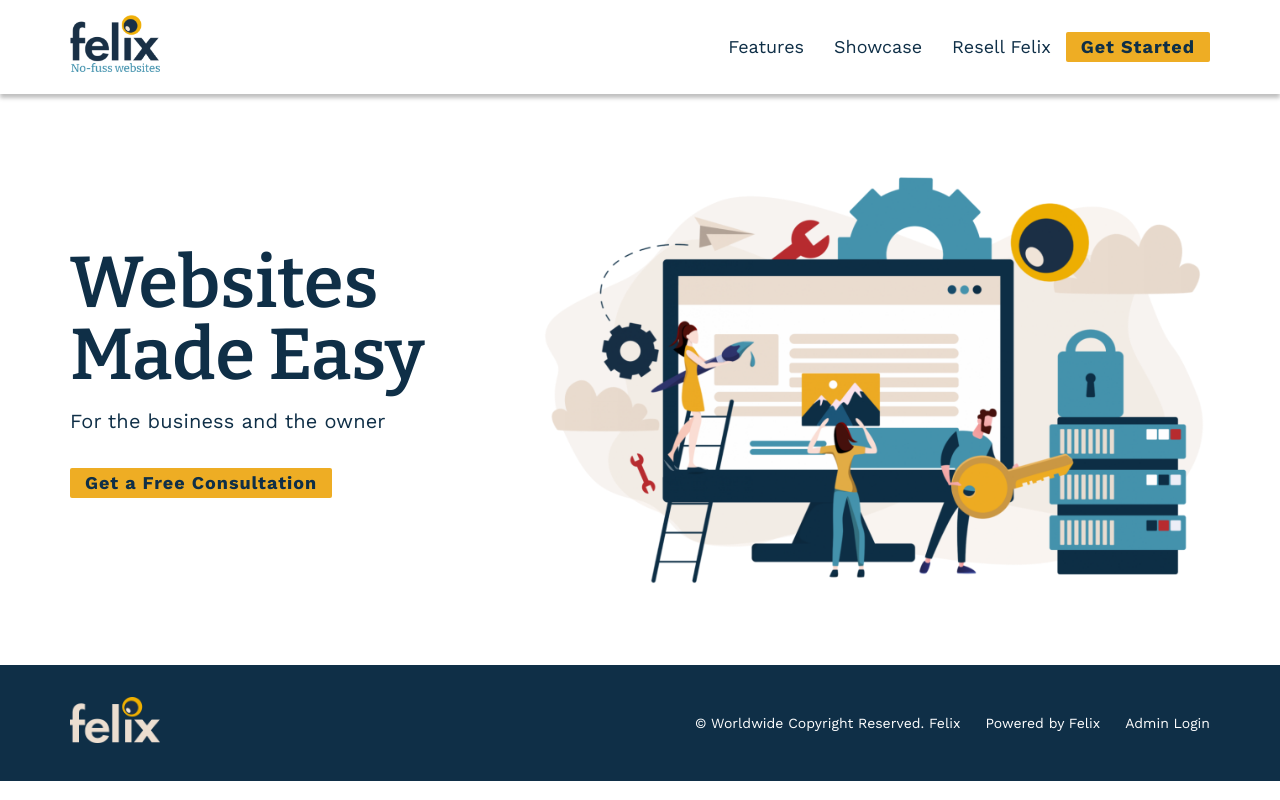
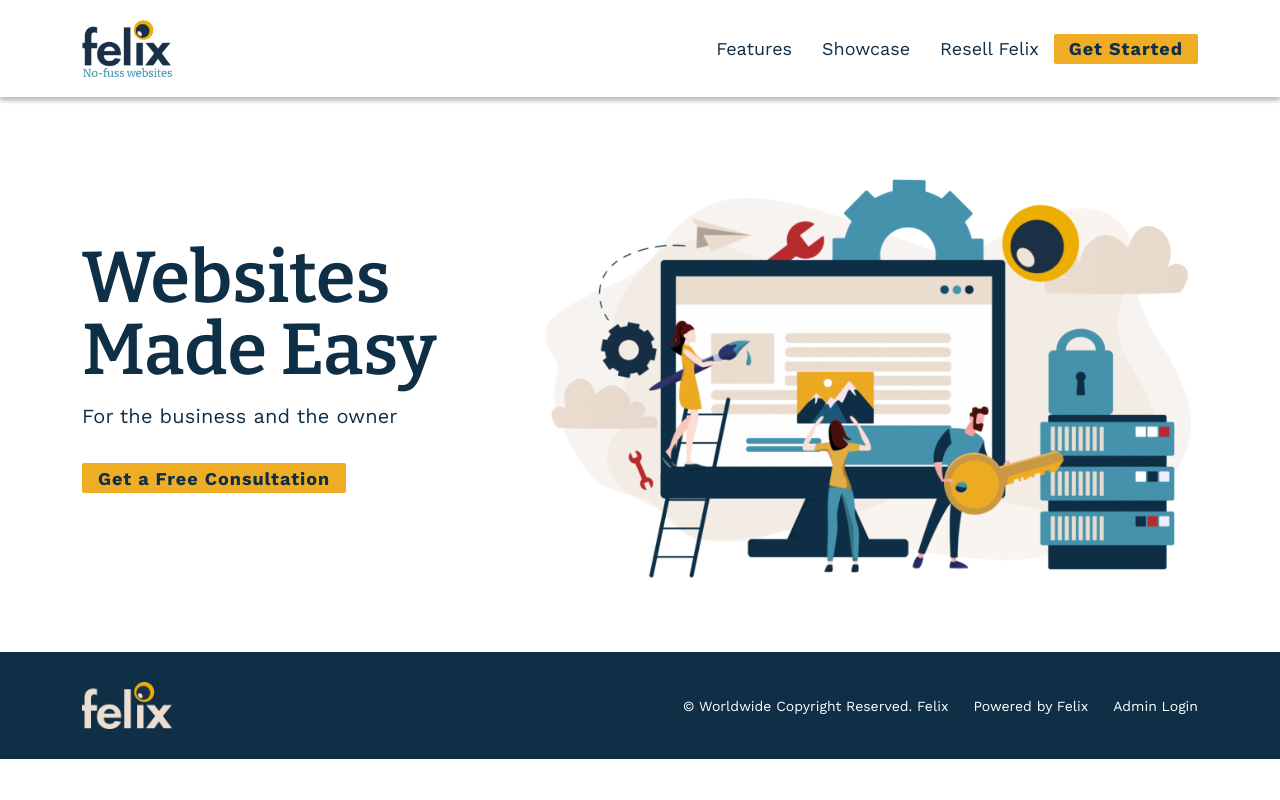
Before and after one commit to wasim-redalkemi/felix-bs, a React app: page / in a window 1280 px wide. Built offline with nearby package versions, Linux system fonts and the light colour scheme.

Commit message:
change to bootstrap

```diff
--- a/package.json
+++ b/package.json
@@ -6,7 +6,9 @@
     "@testing-library/jest-dom": "^5.16.2",
     "@testing-library/react": "^12.1.4",
     "@testing-library/user-event": "^13.5.0",
+    "bootstrap": "^5.1.3",
     "react": "^17.0.2",
+    "react-bootstrap": "^2.2.3",
     "react-dom": "^17.0.2",
     "react-scripts": "5.0.0",
     "sass": "^1.49.9",
--- a/src/components/Footer.js
+++ b/src/components/Footer.js
@@ -1,29 +1,30 @@
 import { Link } from "react-router-dom";
+import { Container, Row, Col } from "react-bootstrap";
 export default function Footer() {
   return(
     <footer className="footer">
-      <div className="container">
-        <div className="row">
-          <div className="col d-flex align-items-center justify-content-between">
+      <Container>
+        <Row>
+          <Col xs="12" className="d-flex align-items-center justify-content-between">
             <div className="logo">
               <Link to="/">
                 <img src="/assets/images/logo-light.png" alt="logo" />
               </Link>
             </div>
-            <ul className="nav">
-              <li className="nav-item">
-                © Worldwide Copyright Reserved. <Link to="/" className="nav-link">Felix</Link>
+            <ul className="footer-links m-0 p-0">
+              <li className="footer-link-item">
+                © Worldwide Copyright Reserved. <Link to="/" className="footer-link">Felix</Link>
               </li>
-              <li className="nav-item">
-                <Link to="/" className="nav-link">Powered by Felix</Link>
+              <li className="footer-link-item">
+                <Link to="/" className="footer-link">Powered by Felix</Link>
               </li>
-              <li className="nav-item">
-                <Link to="/" className="nav-link">Admin Login</Link>
+              <li className="footer-link-item">
+                <Link to="/" className="footer-link">Admin Login</Link>
               </li>
             </ul>
-          </div>
-        </div>
-      </div>
+          </Col>
+        </Row>
+      </Container>
     </footer>
   );
 }
--- a/src/components/Header.js
+++ b/src/components/Header.js
@@ -1,24 +1,26 @@
+import { Container, Row, Col, Navbar, Nav } from "react-bootstrap";
 import { NavLink, Link } from "react-router-dom";
 export default function Header() {
   return(
     <header className="header">
-      <div className="container">
-        <div className="row">
-          <div className="col d-flex align-items-center justify-content-between">
-            <div className="logo">
-              <Link to="/">
-                <img src="/assets/images/logo.png" alt="logo" />
-              </Link>
-            </div>
-            <div className="nav">
-              <NavLink to="/" className={(navData) => "nav-link " + (navData.isActive ? "selected" : "")}>Features</NavLink>
-              <NavLink to="/" className={(navData) => "nav-link " + (navData.isActive ? "selected" : "")}>Showcase</NavLink>
-              <NavLink to="/" className={(navData) => "nav-link " + (navData.isActive ? "selected" : "")}>Resell Felix</NavLink>
-              <NavLink to="/contact" className={(navData) => "nav-link header-btn " + (navData.isActive ? "selected" : "")}>Get Started</NavLink>
-            </div>
-          </div>
-        </div>
-      </div>
+      <Container>
+        <Row>
+          <Col xs={12}>
+            <Navbar expand="lg" className="py-0">
+              <Navbar.Brand href="/" className="logo"><img src="/assets/images/logo.png" alt="logo" /></Navbar.Brand>
+              <Navbar.Toggle aria-controls="header-nav" />
+              <Navbar.Collapse id="header-nav">
+                <Nav className="ms-auto">
+                  <NavLink to="/" className={(navData) => "nav-link " + (navData.isActive ? "selected" : "")}>Features</NavLink>
+                  <NavLink to="/" className={(navData) => "nav-link " + (navData.isActive ? "selected" : "")}>Showcase</NavLink>
+                  <NavLink to="/" className={(navData) => "nav-link " + (navData.isActive ? "selected" : "")}>Resell Felix</NavLink>
+                  <NavLink to="/contact" className={(navData) => "nav-link header-btn " + (navData.isActive ? "selected" : "")}>Get Started</NavLink>
+                </Nav>
+              </Navbar.Collapse>
+            </Navbar>
+          </Col>
+        </Row>
+      </Container>
     </header>
   );
 }
--- a/src/css/style.scss
+++ b/src/css/style.scss
@@ -76,35 +76,6 @@ a, a:hover{
 img{
 	max-width: 100%;
 }
-
-.container{
-	width: 100%;
-	max-width: 1170px;
-	margin: 0 auto;
-	padding: 0 15px;
-}
-.row{
-	display: flex;
-	flex-wrap: wrap;
-	margin-left: -15px;
-	margin-right: -15px;
-	.col{
-		padding: 0 15px;
-		flex-basis: 100%;
-		max-width: 100%;
-	}
-}
-
-.d-flex{
-	display: flex;
-}
-.align-items-center{
-	align-items: center;
-}
-.justify-content-between{
-	justify-content: space-between;
-}
-
 .btn{
 	background: map.get($colors, "color2");
 	border-radius: 2px;
@@ -130,7 +101,7 @@ img{
 			max-width: 90px;
 		}
 	}
-	.nav{
+	.navbar-nav{
 		.nav-link{
 			color: map.get($colors, "color1");
 			font-size: 18px;
@@ -154,13 +125,13 @@ img{
 			max-width: 90px;
 		}
 	}
-	.nav{
-		.nav-item, .nav-link{
+	.footer-links{
+		.footer-link-item, .footer-link{
 			display: inline-block;
 			color: #fff;
 			font-size: 14px;
 		}
-		.nav-item{
+		.footer-link-item{
 			margin-left: 25px;
 		}
 	}
--- a/src/index.js
+++ b/src/index.js
@@ -3,6 +3,7 @@ import ReactDOM from "react-dom";
 import { BrowserRouter, Routes, Route } from "react-router-dom";
 
 //css
+import 'bootstrap/dist/css/bootstrap.min.css';
 import "./css/style.scss";
 
 //common components
--- a/src/pages/Home.js
+++ b/src/pages/Home.js
@@ -1,22 +1,23 @@
 import { Link } from "react-router-dom";
+import { Container, Row, Col } from "react-bootstrap";
 
 export default function Home() {
   return (
     <div className="home">
-      <div className="home-banner">
-        <div className="container">
-          <div className="row align-items-center">
-            <div className="col text-outer">
+      <section className="home-banner">
+        <Container>
+          <Row className="align-items-center">
+            <Col md="6" xs="12" className="text-outer">
               <h1 className="banner-heading">Websites<br />Made Easy</h1>
               <p className="banner-desc">For the business and the owner</p>
               <p className="banner-link-btn"><Link to="/" className="btn">Get a Free Consultation</Link></p>
-            </div>
-            <div className="col img-outer">
+            </Col>
+            <Col md="6" xs="12" className="img-outer">
               <img src="/assets/images/felix-illustration.png" alt="Illustration" />
-            </div>
-          </div>
-        </div>
-      </div>
+            </Col>
+          </Row>
+        </Container>
+      </section>
     </div>
   );
 }
```
Also changed, not shown: 1 other file.
